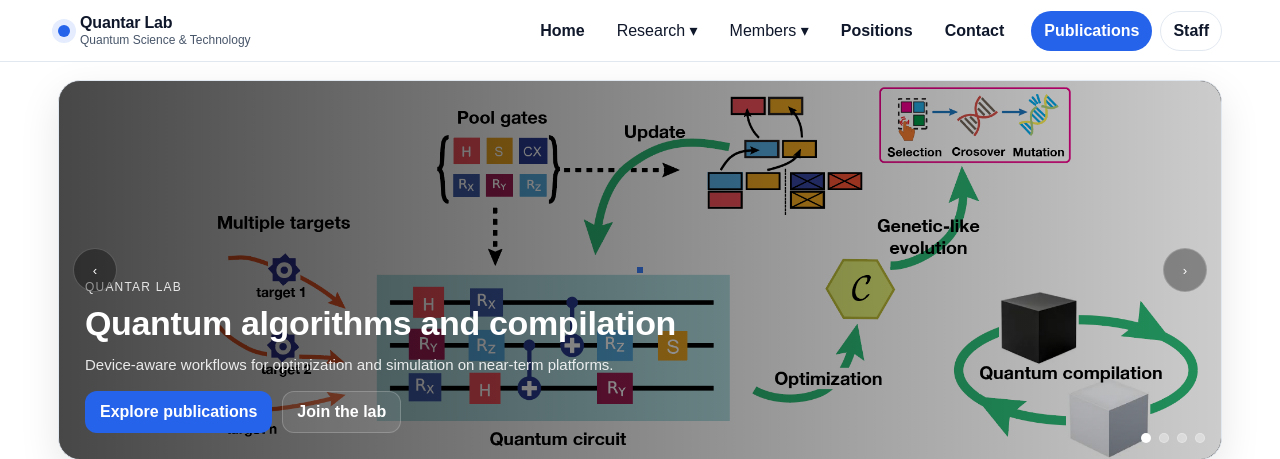
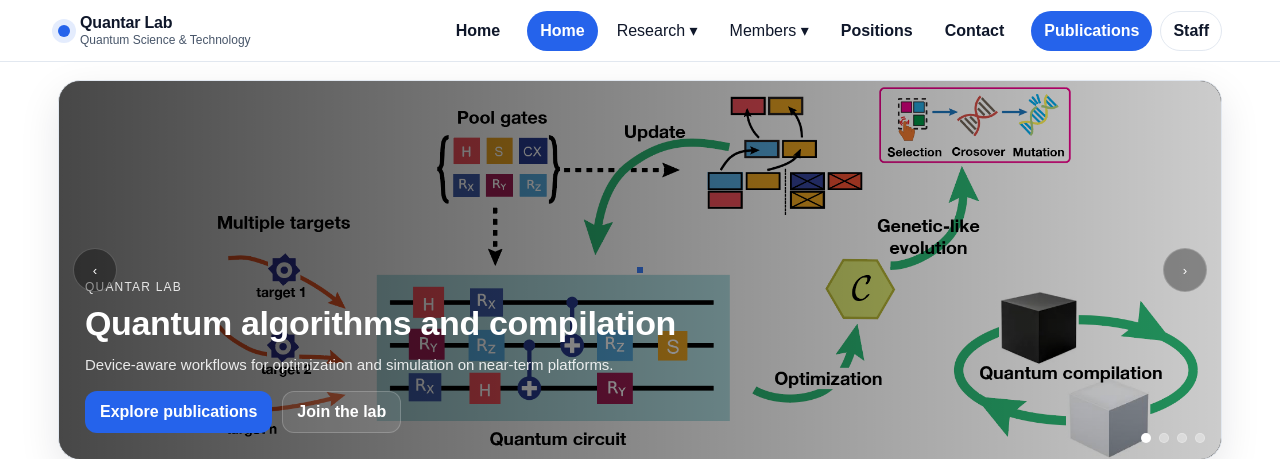
Before and after one commit to echkon/quantumLab, a Django app: page / in a window 1280 px wide. Shown: the top 459 px of the page. Run offline with Django 5.2, Linux system fonts and the light colour scheme.

Commit message:
add something new

```diff
--- a/users/templates/home.html
+++ b/users/templates/home.html
@@ -480,6 +480,10 @@
           <a class="nav-btn" href="{% url 'home' %}">Home</a>
         </div>
 
+        <div class="nav-cta">
+          <a class="pill primary" href="{% url 'home' %}">Home</a>
+        </div>
+
         <!-- Research dropdown (click) -->
         <div class="item has-dd">
           <button class="nav-btn dd-toggle" type="button" aria-expanded="false">
```
